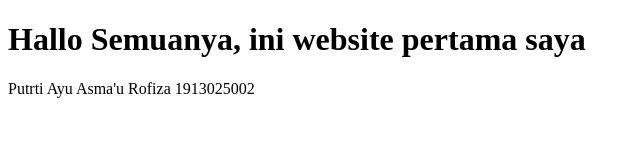
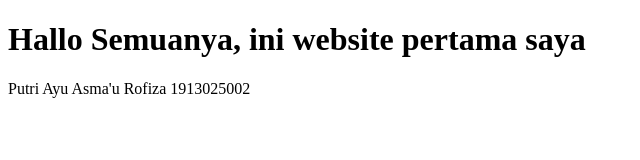
Before and after one commit to putriayu002/belajarosslanjut, a plain HTML site: page index.html in a window 1280 px wide. Shown: the full height of the page, 0-640 px from the left. Drawn offline with Linux system fonts and the light colour scheme.

Commit message:
Update index.html

```diff
--- a/index.html
+++ b/index.html
@@ -2,7 +2,7 @@
 <html>
   <body>
     <h1> Hallo Semuanya, ini website pertama saya</h1>
-    <p>Putrti Ayu Asma'u Rofiza 1913025002</p>
+    <p>Putri Ayu Asma'u Rofiza 1913025002</p>
 
   </body>
 </html>
```
